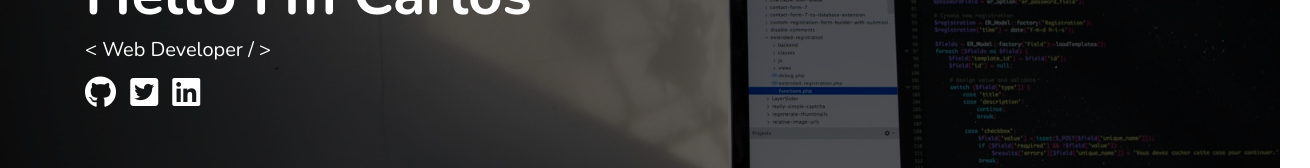
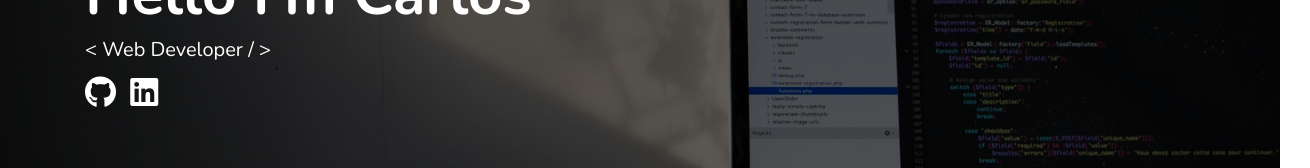
Before and after one commit to carlosasjr/carlosasjr.github.io, a plain HTML site: page index.html in a window 1280 px wide. Shown: the part 354-522 px from the top of the page, 1310 px wide, since content can reach past the window. Drawn offline with nearby package versions, Linux system fonts and the light colour scheme.

Commit message:
remove link twitter

```diff
--- a/index.html
+++ b/index.html
@@ -98,8 +98,6 @@
                             <ul>
                                 <li><a href="https://github.com/carlosasjr" target="_blank"><i
                                             class="fab fa-github"></i></a></li>
-                                <li><a href="https://twitter.com/carlosasjr" target="_blank"><i
-                                            class="fab fa-twitter-square"></i></a></li>
                                 <li><a href="https://www.linkedin.com/in/carlos-santosjr/"
                                         target="_blank"><i class="fab fa-linkedin"></i></a></li>
                             </ul>
```
